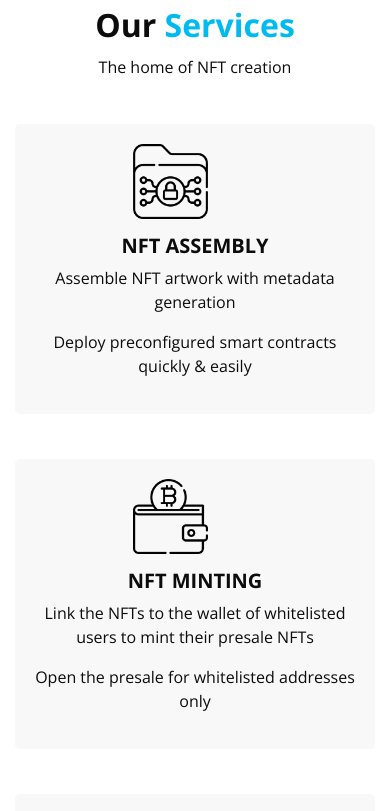
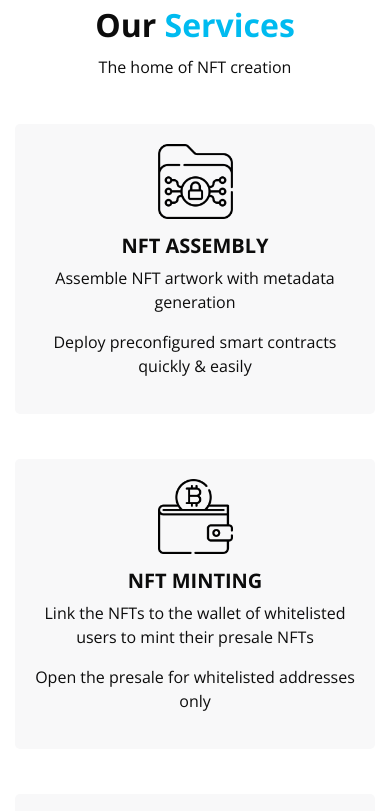
Before and after one commit to adamtester11/nftmintersroot, a plain HTML site: page index.html in a window 390 px wide. Shown: the part 933-1744 px from the top of the page. Drawn offline with nearby package versions, Linux system fonts and the light colour scheme; some packages are replaced by stand-ins of ours.

Commit message:
Add files via upload

```diff
--- a/css/responsive.css
+++ b/css/responsive.css
@@ -93,7 +93,7 @@
   }
 
   .service_section .box .img-box {
-    justify-content: flex-start;
+    /*justify-content: flex-start;*/
     margin-bottom: 15px;
   }
 }
```
